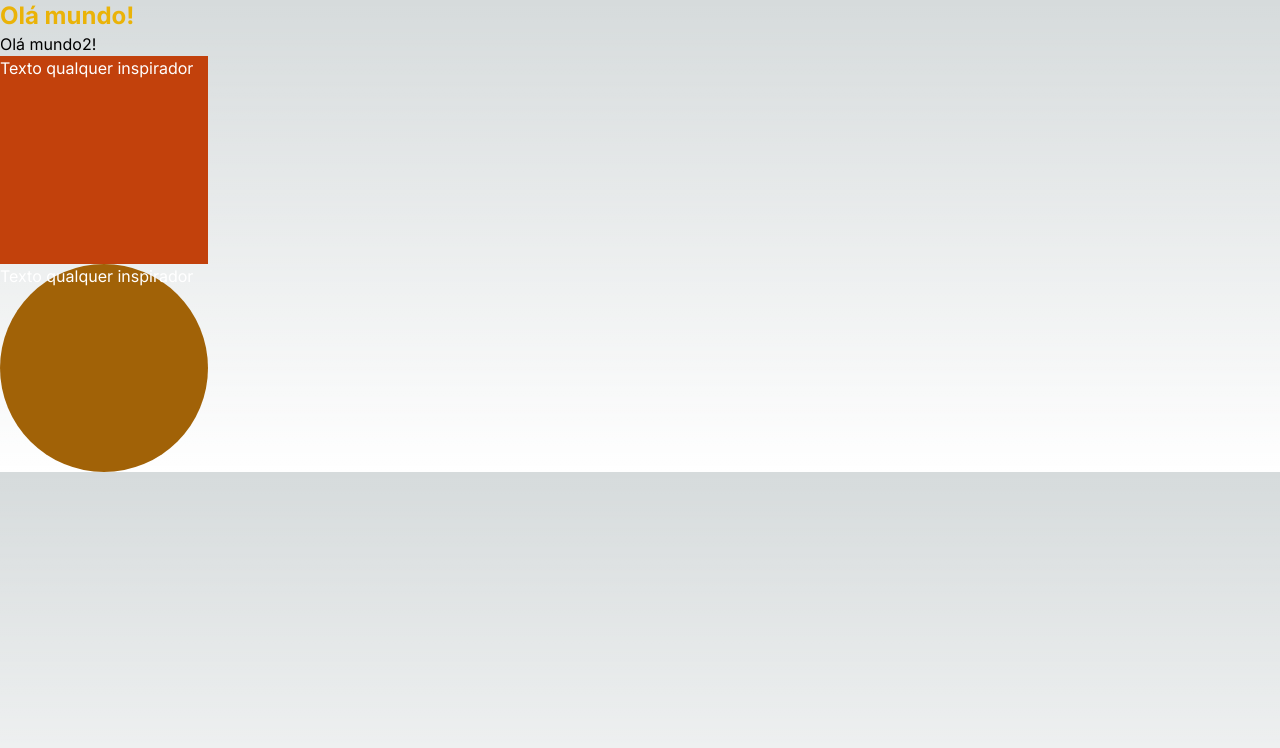
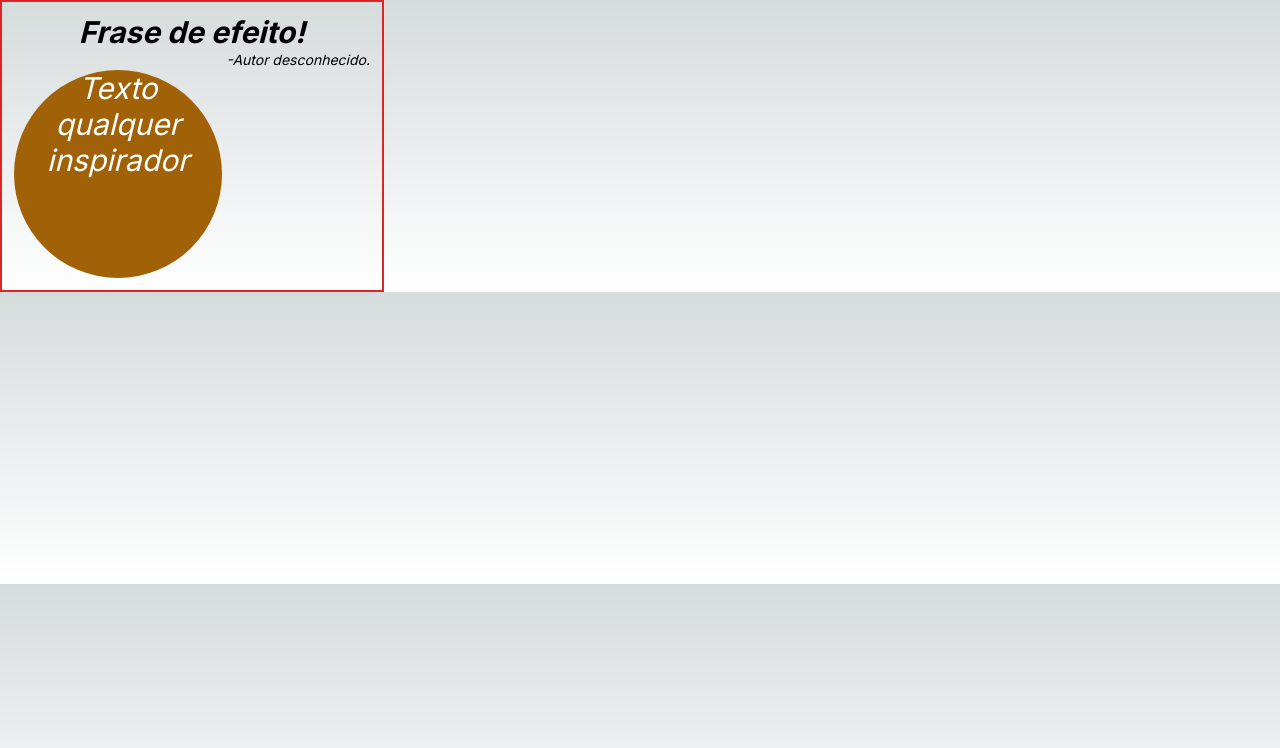
Before and after one commit to TayseRosa/react-js, a Next.js app: page / in a window 1280 px wide. Shown: the top 748 px of the page. Built offline with nearby package versions, Linux system fonts and the light colour scheme.

Commit message:
Children do componente

```diff
--- /dev/null
+++ b/src/app/components/Card.tsx
@@ -0,0 +1,13 @@
+import { ReactNode } from "react"
+
+type Props = {
+    children: ReactNode;
+}
+
+export const Card = ( {children}:Props ) => {
+    return (
+        <div className="w-96 border-2 border-red-600 p-3 text-3xl text-center italic">
+            {children}
+        </div>
+    )
+}
--- a/src/app/page.tsx
+++ b/src/app/page.tsx
@@ -1,14 +1,19 @@
 import { Square, Circle } from "./components/Geometria";
+import { Card } from "./components/Card";
 
 function Page(){
   return (
     <div>
-      <h1 className="font-bold text-2xl text-yellow-500"> Olá mundo! </h1>
-      <h2> Olá mundo2! </h2>
 
-      <Square />
-      <Circle />
+      <Card>
+        <>
+          <h3 className="text-3xl font-bold italic">Frase de efeito!</h3>
+          <p className="text-right text-sm">-Autor desconhecido.</p>
+          <Circle />
+        </>
+      </Card>
     </div>
+
   )
 }
 
```
Also changed, not shown: 1 other file (tests, documents, lock files or other folders).
